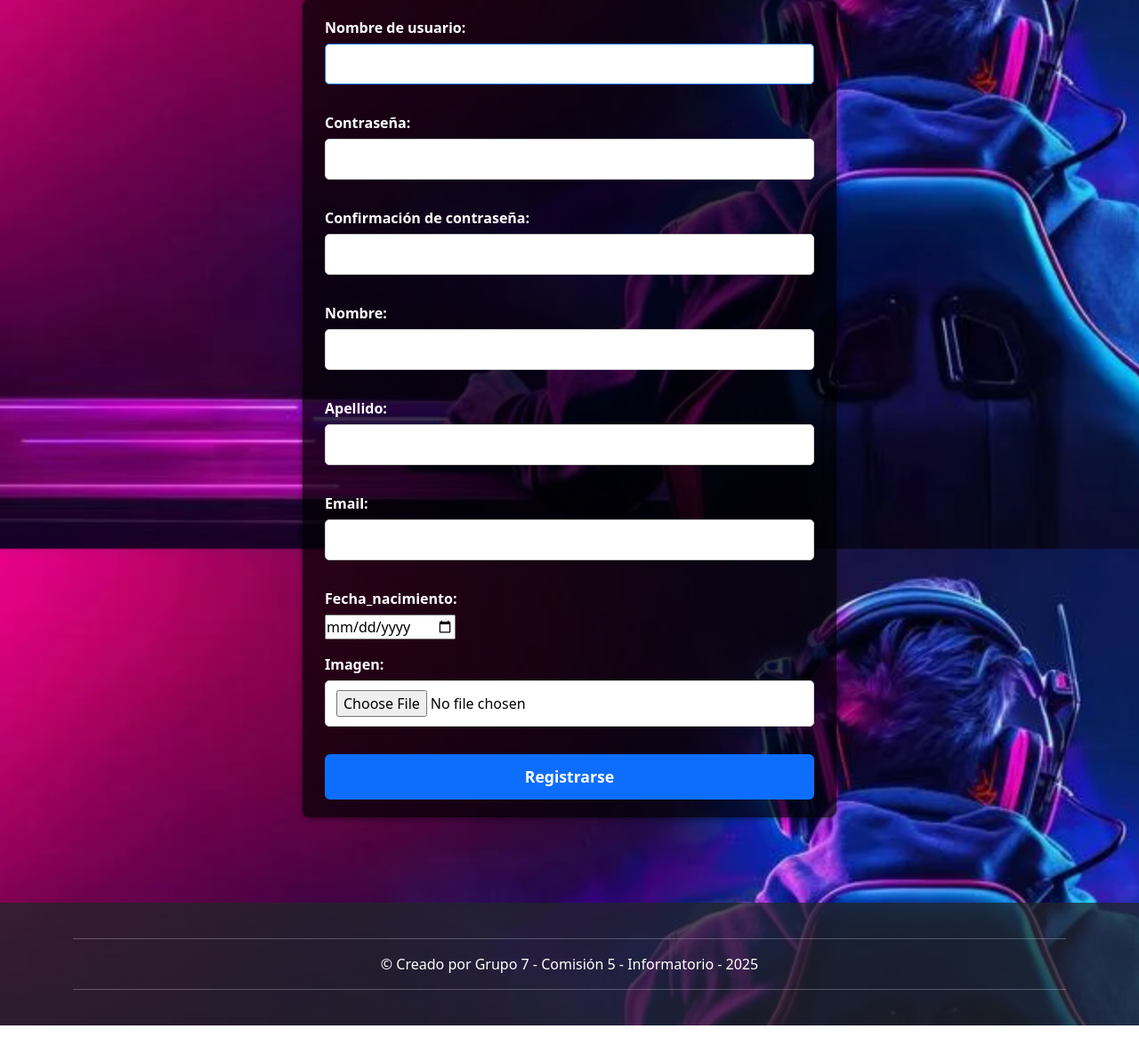
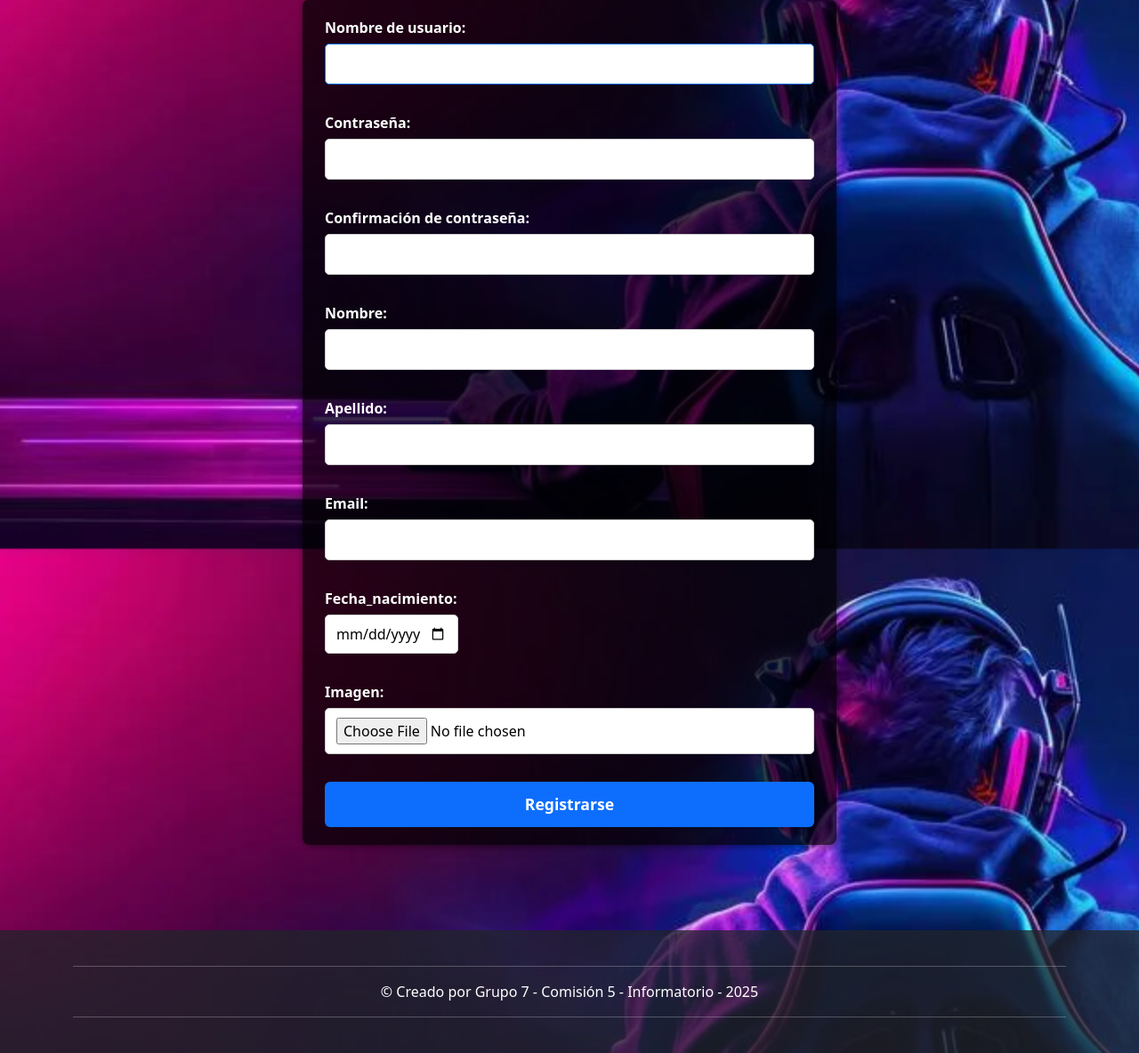
Before and after one commit to Diego-Avanzatti/G-Seven, a Django app: page /registrar_usuario/ in a window 1280 px wide. Shown: the part 183-1367 px from the top of the page at 89% size. Before the commit the page ends 1336 px from the top, so only its background shows below. Run offline with Django 5.2, Linux system fonts and the light colour scheme.

Commit message:
Modificación campo fecha de nacimiento en registrar.css

```diff
--- a/blog/static/css/usuarios/registrar.css
+++ b/blog/static/css/usuarios/registrar.css
@@ -20,6 +20,7 @@
 .form-container input[type="text"],
 .form-container input[type="email"],
 .form-container input[type="password"],
+.form-container input[type="date"],
 .form-container input[type="file"],
 .form-container textarea,
 .form-container select {
@@ -34,6 +35,7 @@
   box-sizing: border-box;
   transition: border-color 0.3s ease;
 }
+
 
 /* Efecto al enfocar */
 .form-container input:focus,
@@ -60,3 +62,14 @@
 .form-container button[type="submit"]:hover {
   background-color: #0847c3;
 }
+
+/* Ajuste de campo de fecha */
+.form-container input[type="date"] {
+  -webkit-appearance: none;
+  -moz-appearance: none;
+  appearance: none;
+  line-height: normal;
+  padding: 10px 12px;
+  height: auto;
+  max-width: 150px;
+}
```
